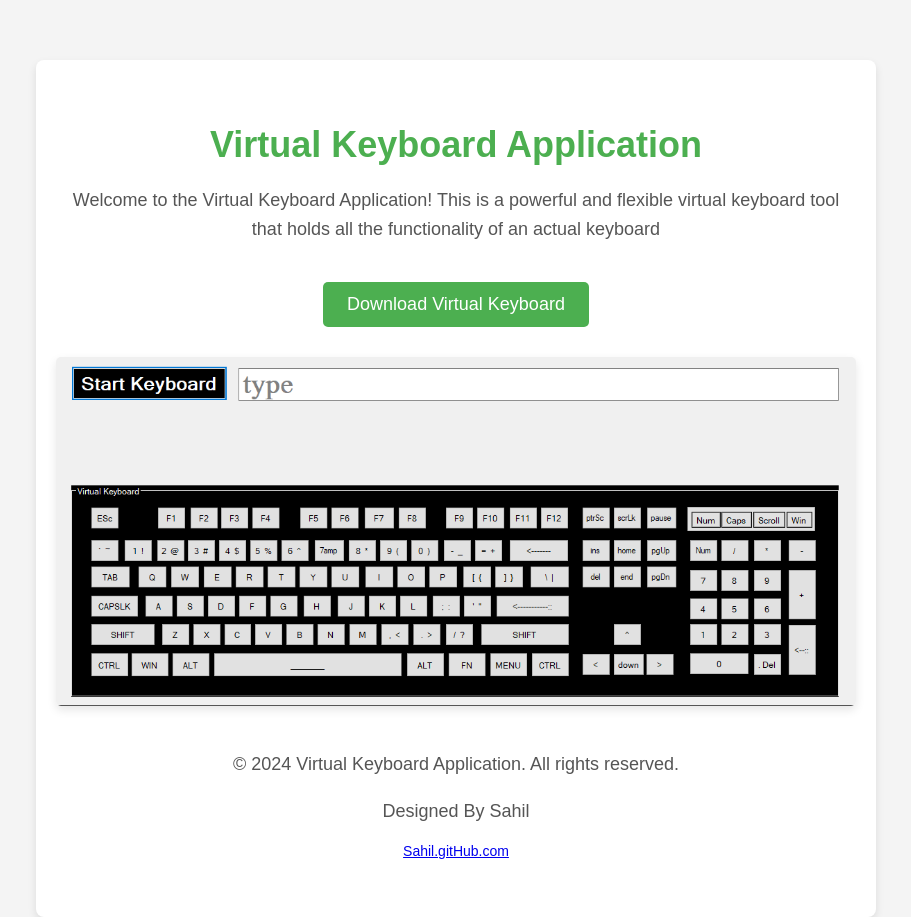
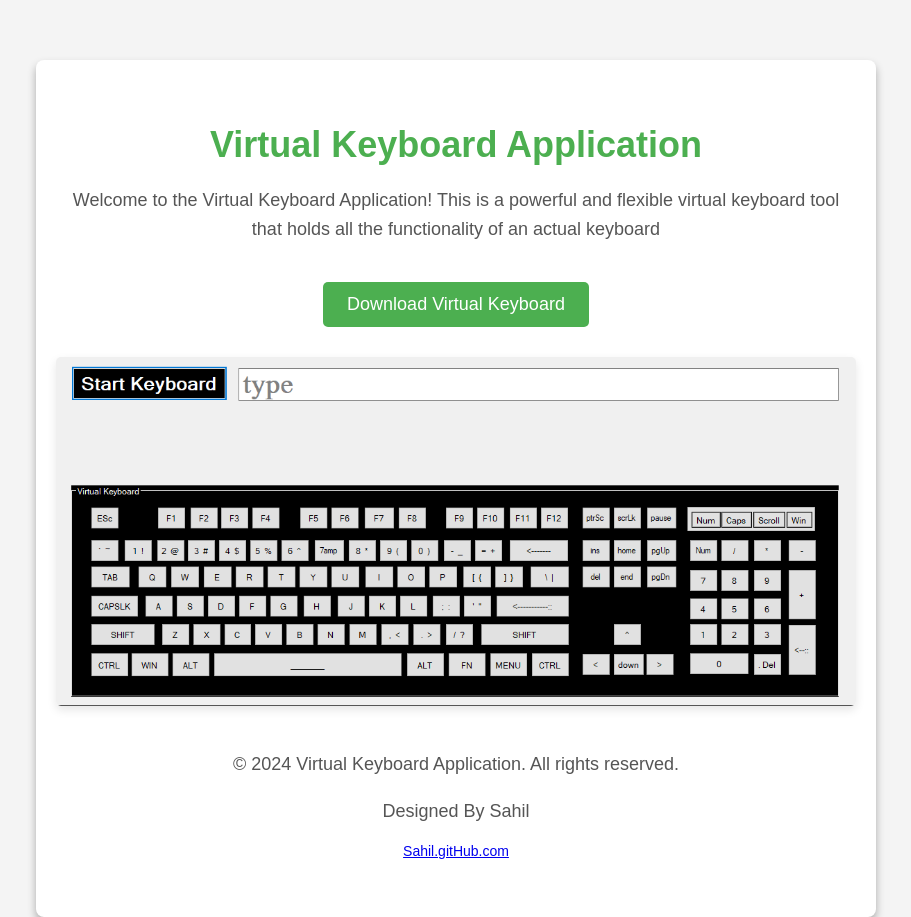
Before and after one commit to DankSahil/virtual-keyboard, a plain HTML site: page index.html in a window 1280 px wide. Shown: the whole page, without its empty margins (184-1095 px from the left). Drawn offline with Linux system fonts and the light colour scheme.

Commit message:
Update index.html

```diff
--- a/index.html
+++ b/index.html
@@ -19,7 +19,7 @@
             padding: 40px 20px;
             text-align: center;
             background-color: #fff;
-            box-shadow: 0 4px 8px rgba(0, 0, 0, 0.1);
+            box-shadow: 0 5px 9px rgba(0, 0, 0, 0.3);
             border-radius: 8px;
             margin-top: 60px;
         }
```
